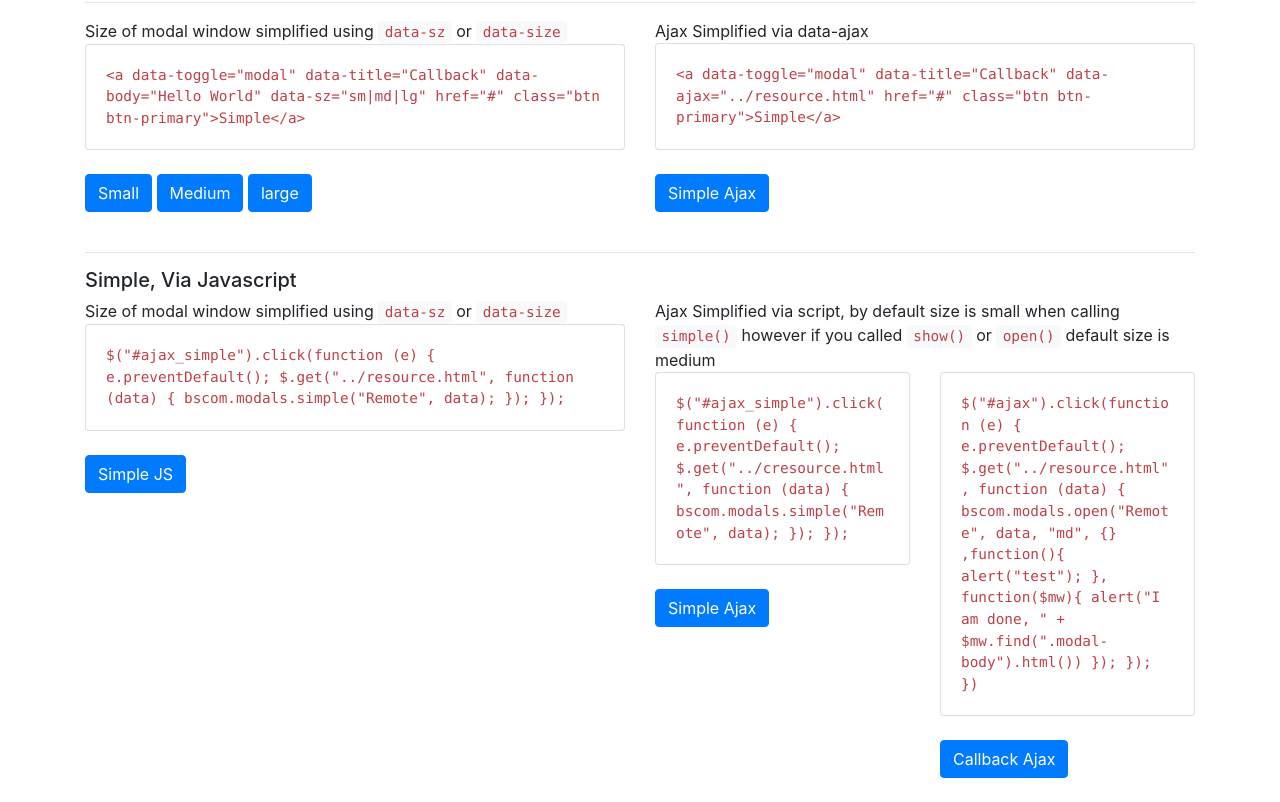
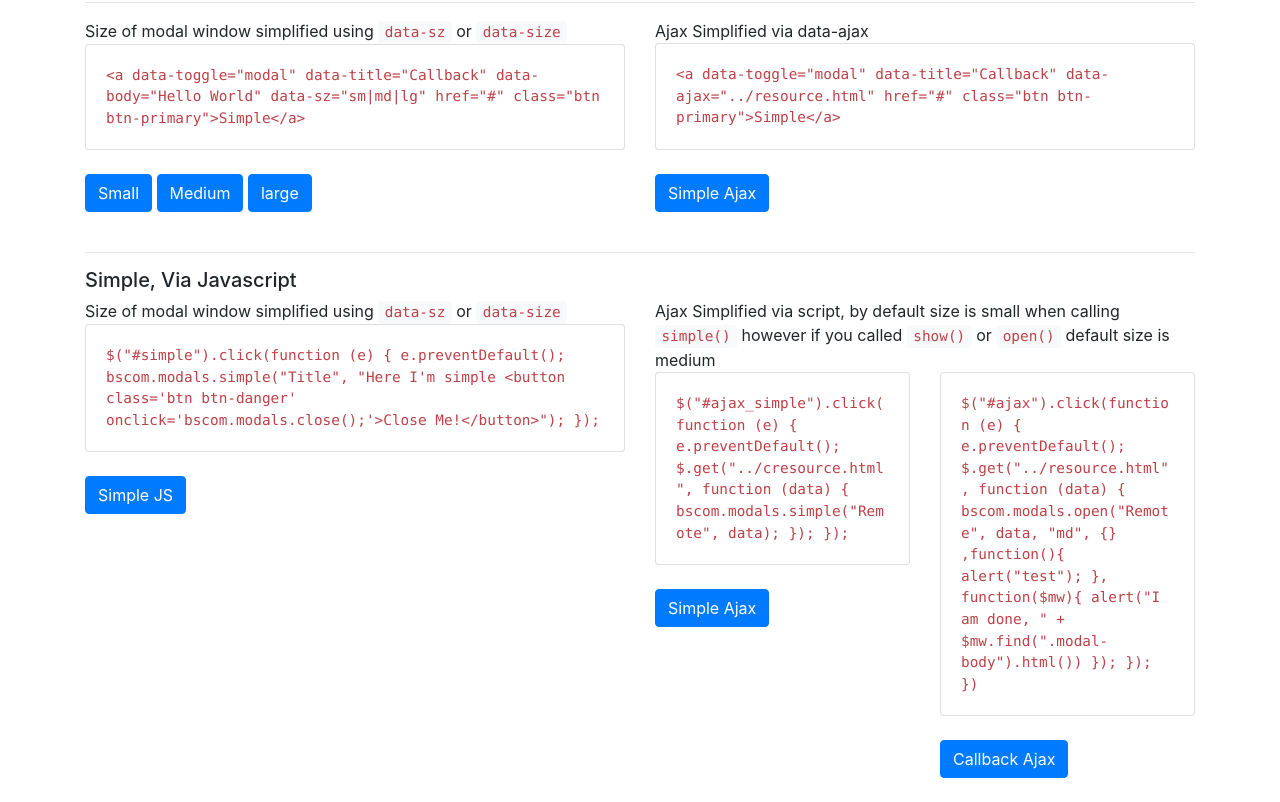
Before and after one commit to msolimans/BSComponents, a website: page html/components/modals/index.html in a window 1280 px wide. Shown: the part 626-1428 px from the top of the page. Drawn offline with nearby package versions, Linux system fonts and the light colour scheme; files whose address does not match are found by name.

Commit message:
demo pages for modals

```diff
--- a/html/components/modals/index.html
+++ b/html/components/modals/index.html
@@ -114,13 +114,9 @@
         <div class="col-md-6">
             Size of modal window simplified using <code>data-sz</code> or <code>data-size</code>
             <code class=" card card-body">
-                $("#ajax_simple").click(function (e) {
+                $("#simple").click(function (e) {
                 e.preventDefault();
-
-                $.get("../resource.html", function (data) {
-                bscom.modals.simple("Remote", data);
-                });
-
+                bscom.modals.simple("Title", "Here I'm simple &lt;button class='btn btn-danger' onclick='bscom.modals.close();'&gt;Close Me!&lt;/button&gt;");
                 });
             </code>
             <br/>
```
